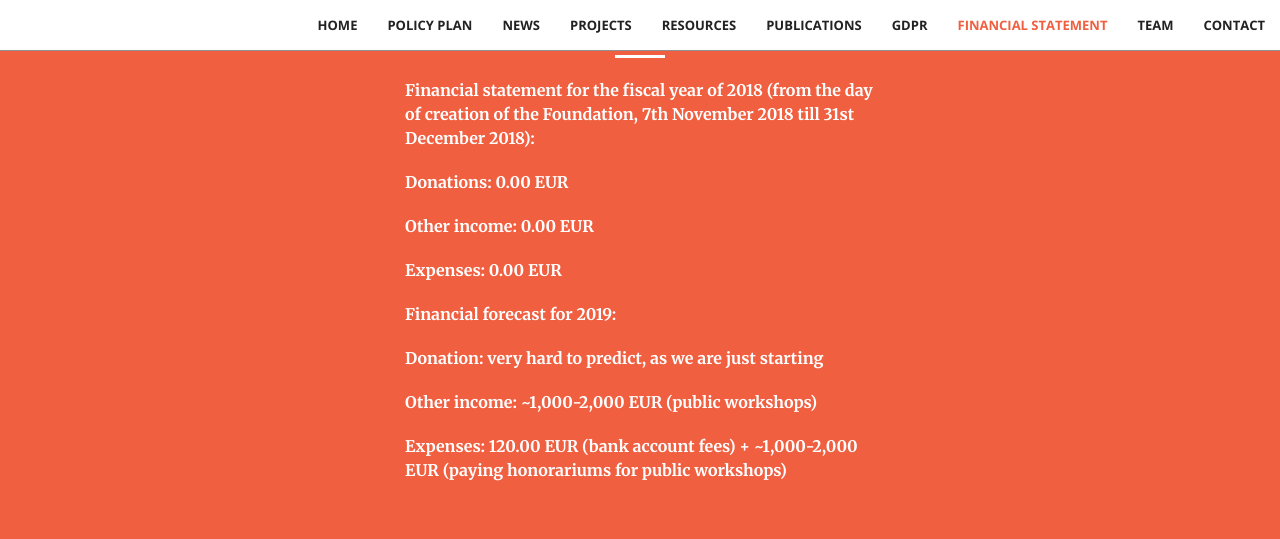
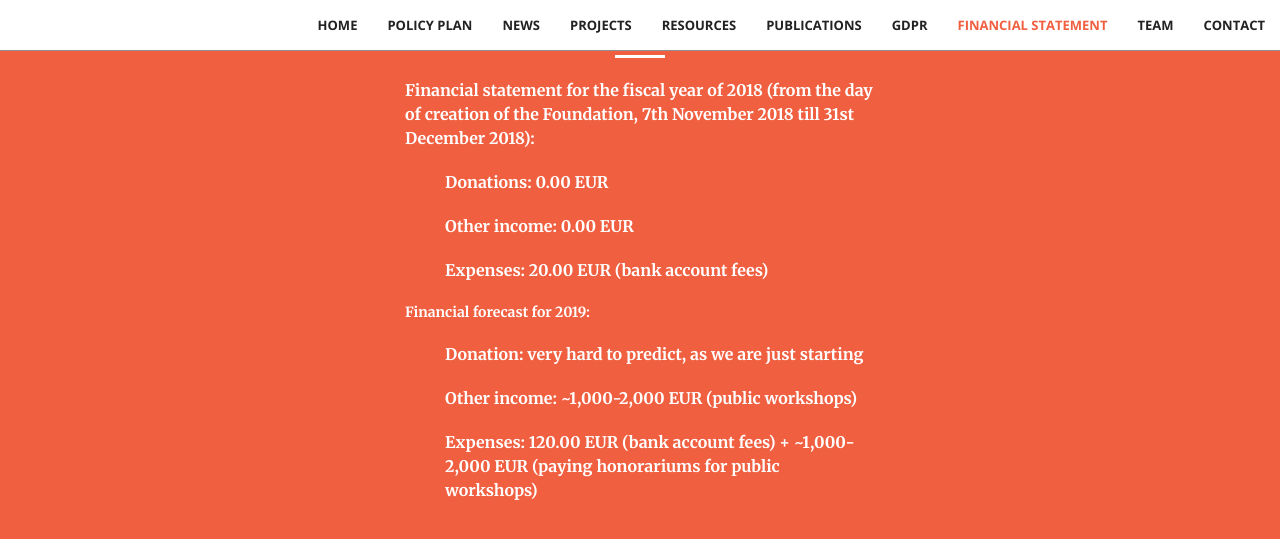
Before and after one commit to stichting-solaris/stichting-solaris.github.io, a Jekyll site: the page built from index.html, in a window 1280 px wide and 900 px high, scrolled down 27729 px, cut to the strip 0-678 px from the top of the window. Shown: the top 539 px of the strip. Built offline with Jekyll 4.4.1, drawn with Linux system fonts in a browser that asks for light colours.

Commit message:
Update financial.html

```diff
--- a/_includes/financial.html
+++ b/_includes/financial.html
@@ -15,17 +15,18 @@
                     <p>Financial statement for the fiscal year of 2018 (from the day of creation of the Foundation,
                         7th November 2018 till 31st December 2018):</p>
 
-                    <p>Donations: 0.00 EUR</p>
-                    <p>Other income: 0.00 EUR</p>
-                    <p>Expenses: 0.00 EUR</p>
+                    <p class="tab">Donations: 0.00 EUR</p>
+                    <p class="tab">Other income: 0.00 EUR</p>
+                    <p class="tab">Expenses: 20.00 EUR (bank account fees)</p>
 
-                <p></p>
-                <p></p>
-                <p></p>
-                <p>Financial forecast for 2019:</p>
-                <p>Donation: very hard to predict, as we are just starting</p>
-                <p>Other income: ~1,000-2,000 EUR (public workshops)</p>
-                <p>Expenses: 120.00 EUR (bank account fees) + ~1,000-2,000 EUR (paying honorariums for public workshops)</p>
+                    <p></p>
+                    <p></p>
+                    <p></p>
+
+                    Financial forecast for 2019:</p>
+                    <p class="tab">Donation: very hard to predict, as we are just starting</p>
+                    <p class="tab">Other income: ~1,000-2,000 EUR (public workshops)</p>
+                    <p class="tab">Expenses: 120.00 EUR (bank account fees) + ~1,000-2,000 EUR (paying honorariums for public workshops)</p>
                 </p>
         </div>
     </div>
```
